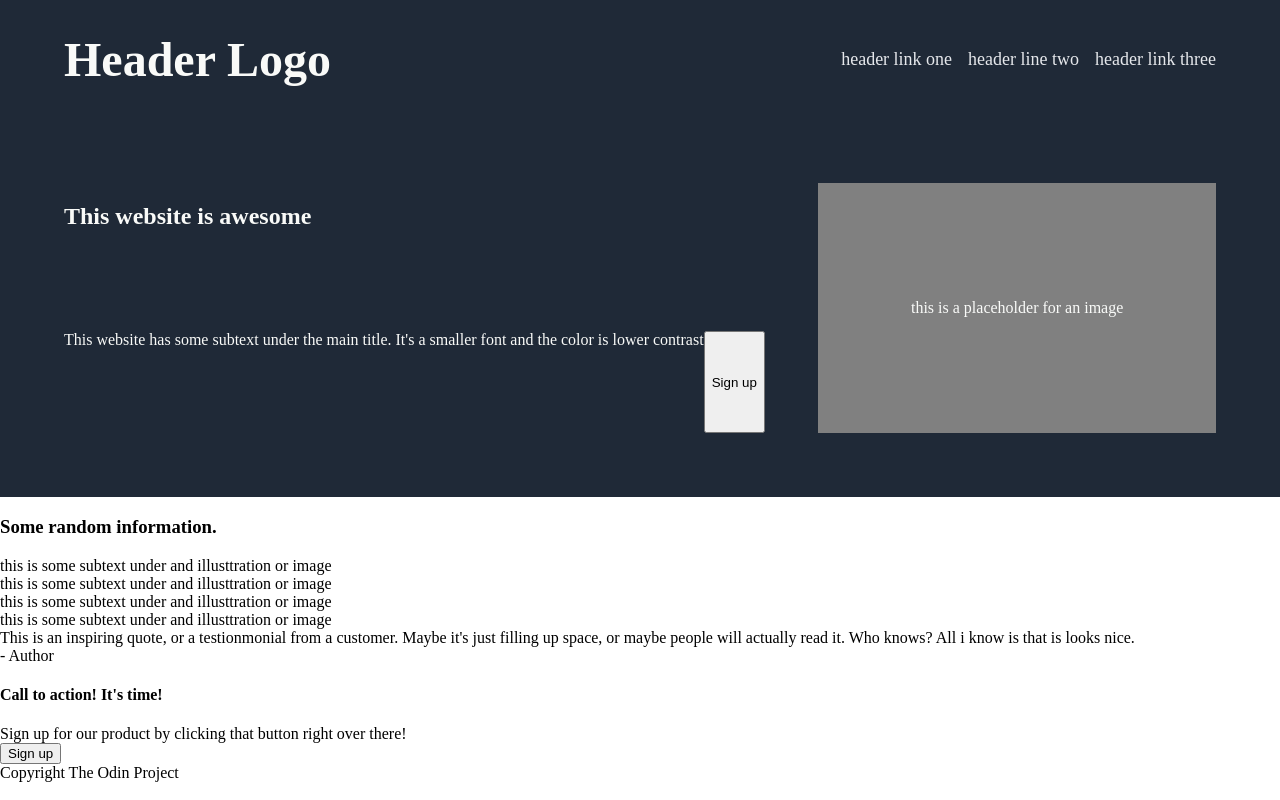
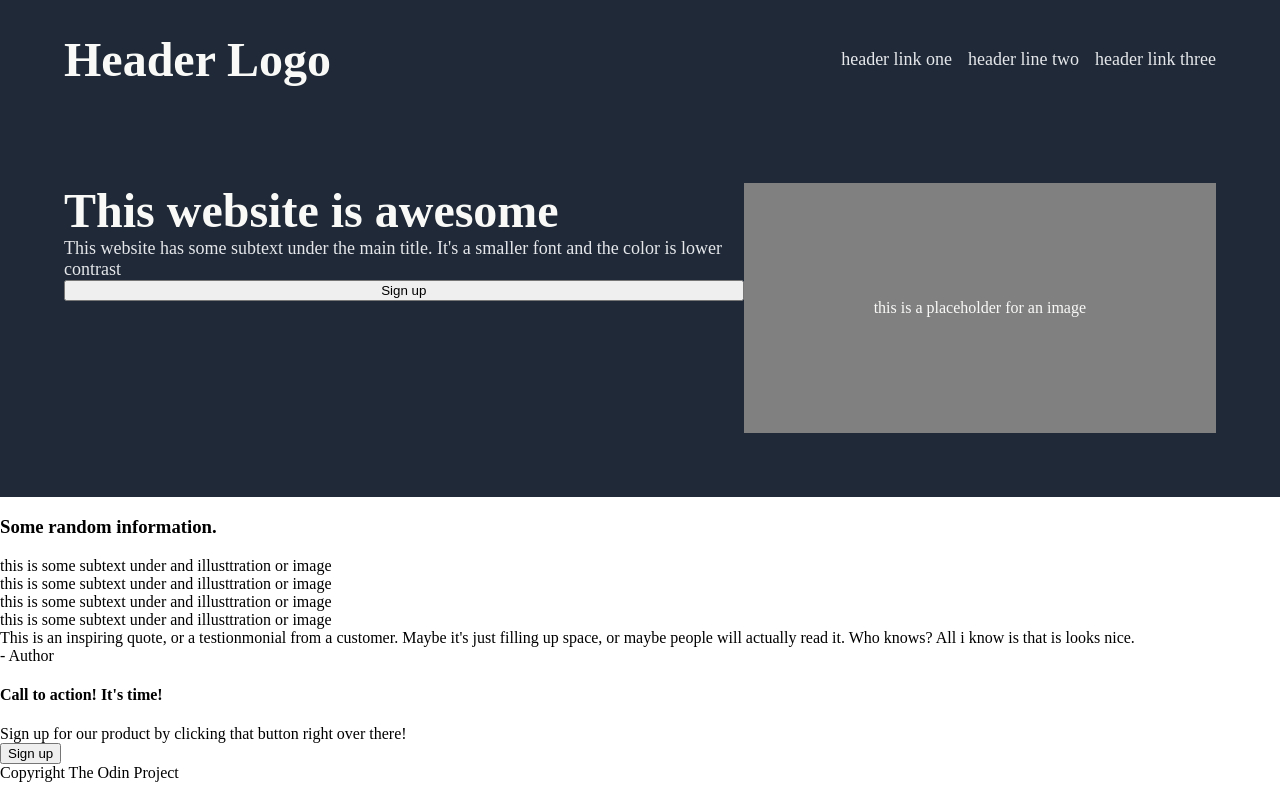
Before and after one commit to Reece-G/landing-page, a plain HTML site: page index.html in a window 1280 px wide. Drawn offline with Linux system fonts and the light colour scheme.

Commit message:
Add font, colour and weight to section one text

```diff
--- a/style.css
+++ b/style.css
@@ -40,7 +40,20 @@ ul {
 
 .s1-container {
     display: flex;
+    flex-direction: column;
     flex-wrap: wrap;
+}
+
+h2 {
+    font-size: 48px;
+    font-weight: 800;
+    margin: 0;
+}
+
+.s1-container div {
+    font-size: 18px;
+    font-weight: 400;
+    color: #e5e7eb;
 }
 .placeholder {
     width: 500px;
```
